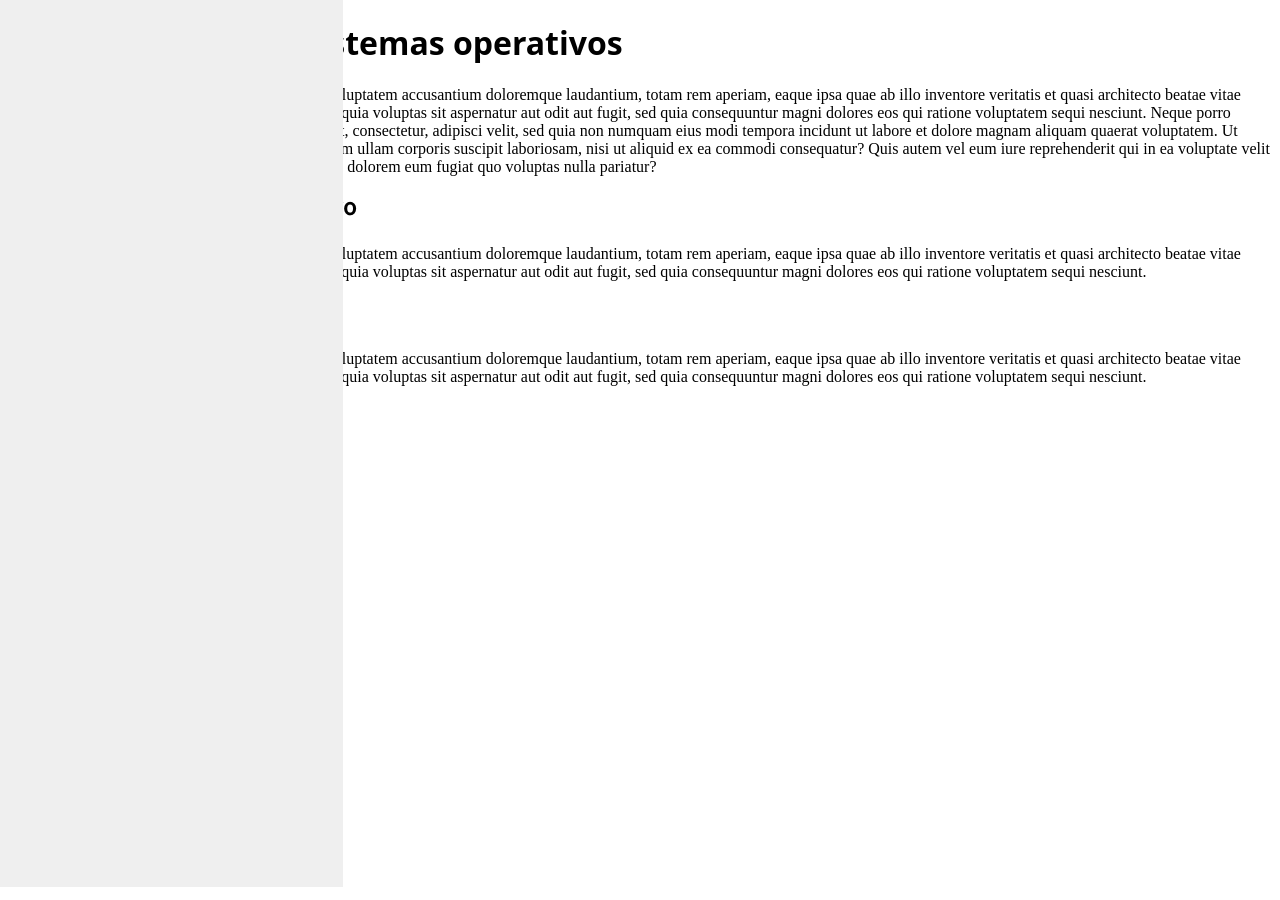
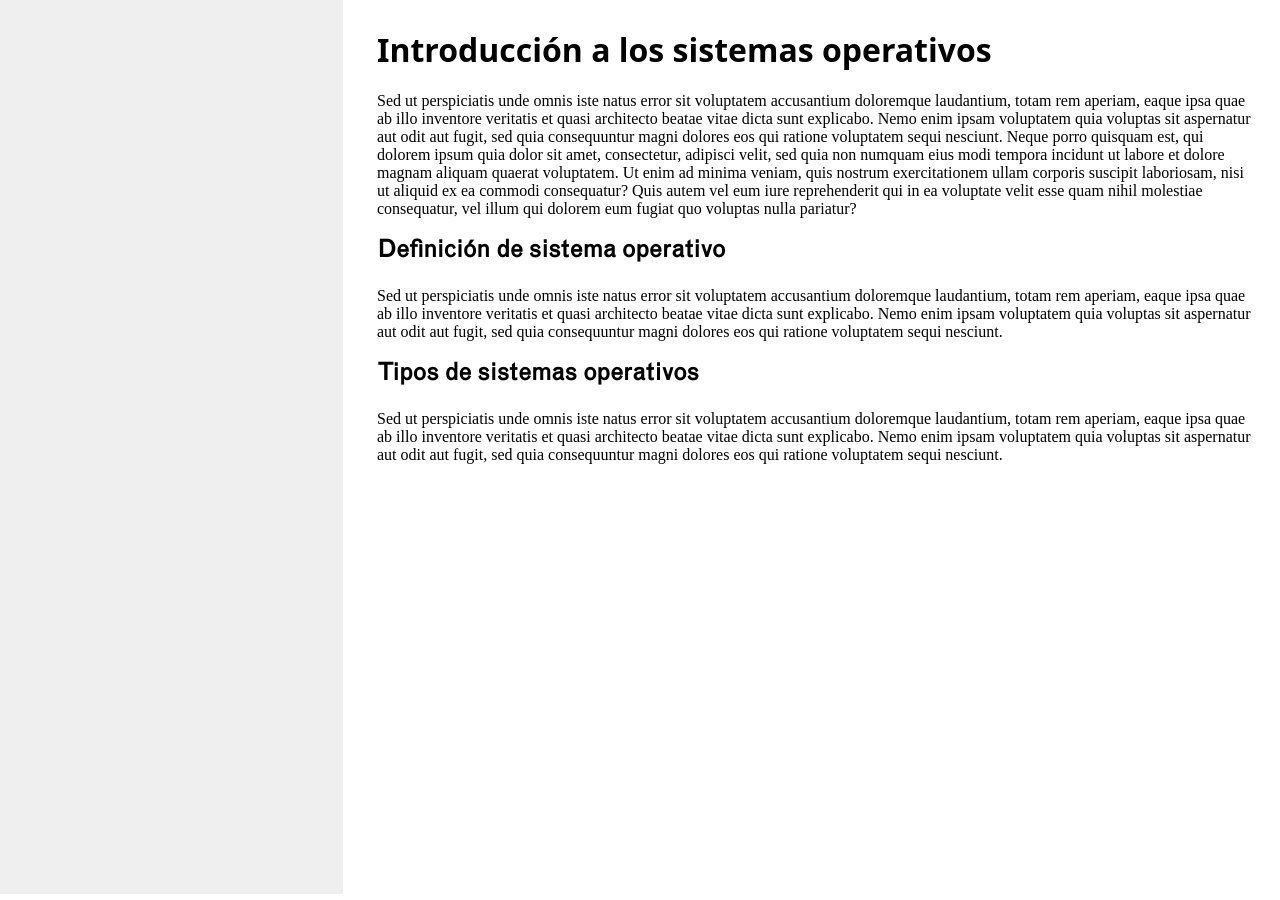
Before and after one commit to dkaerit/SSOO, a Jekyll site: the page built from _posts/2020-10-05-TEMA01.md, in a window 1280 px wide. Built offline with Jekyll 4.4.1, drawn with Linux system fonts in a browser that asks for light colours; some web fonts are replaced.

Commit message:
Update main.css

```diff
--- a/assets/css/main.css
+++ b/assets/css/main.css
@@ -25,6 +25,10 @@ body {
     height: 100%;
 }
 
+.content.wrapper {
+    margin: 28px 28px 0px 377px;
+}
+
 p {
     font-family: berkeley;
 }
```
